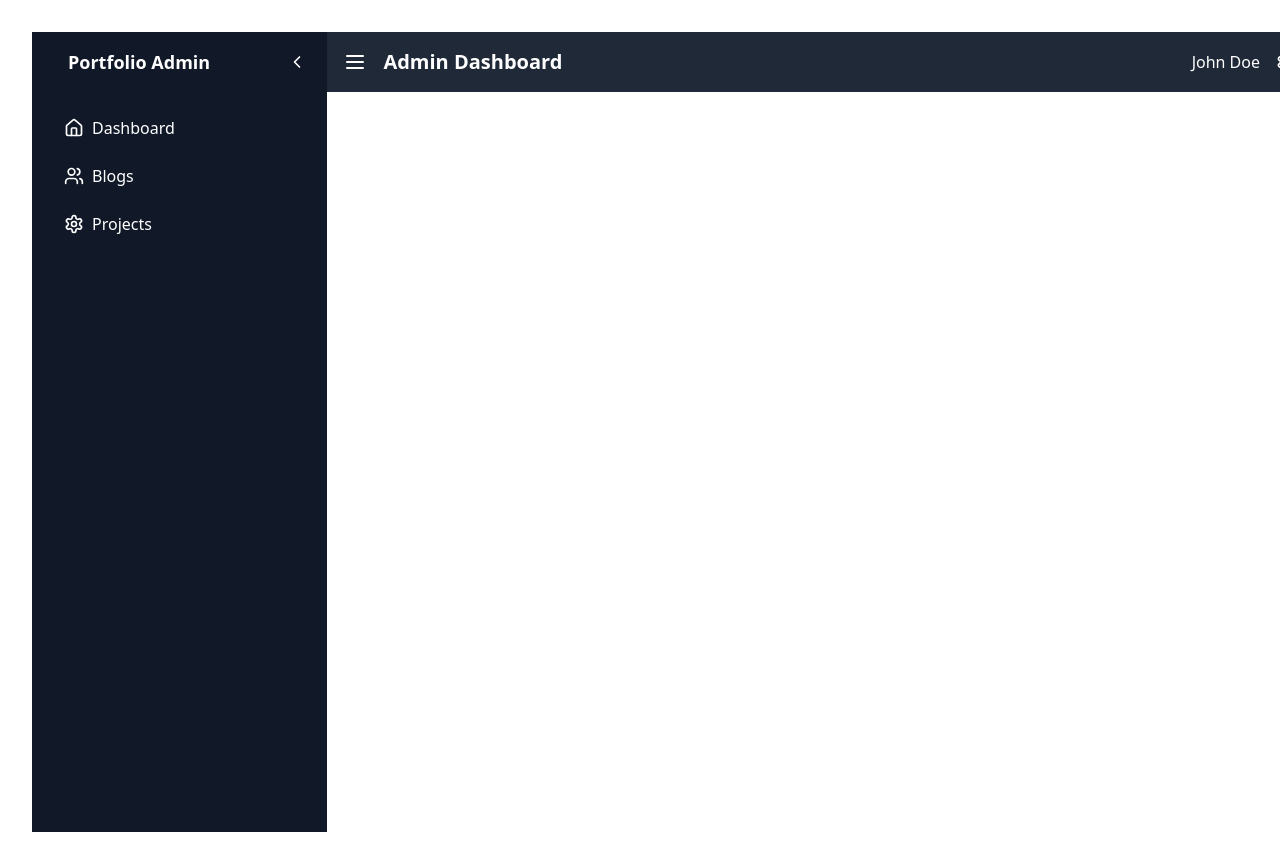
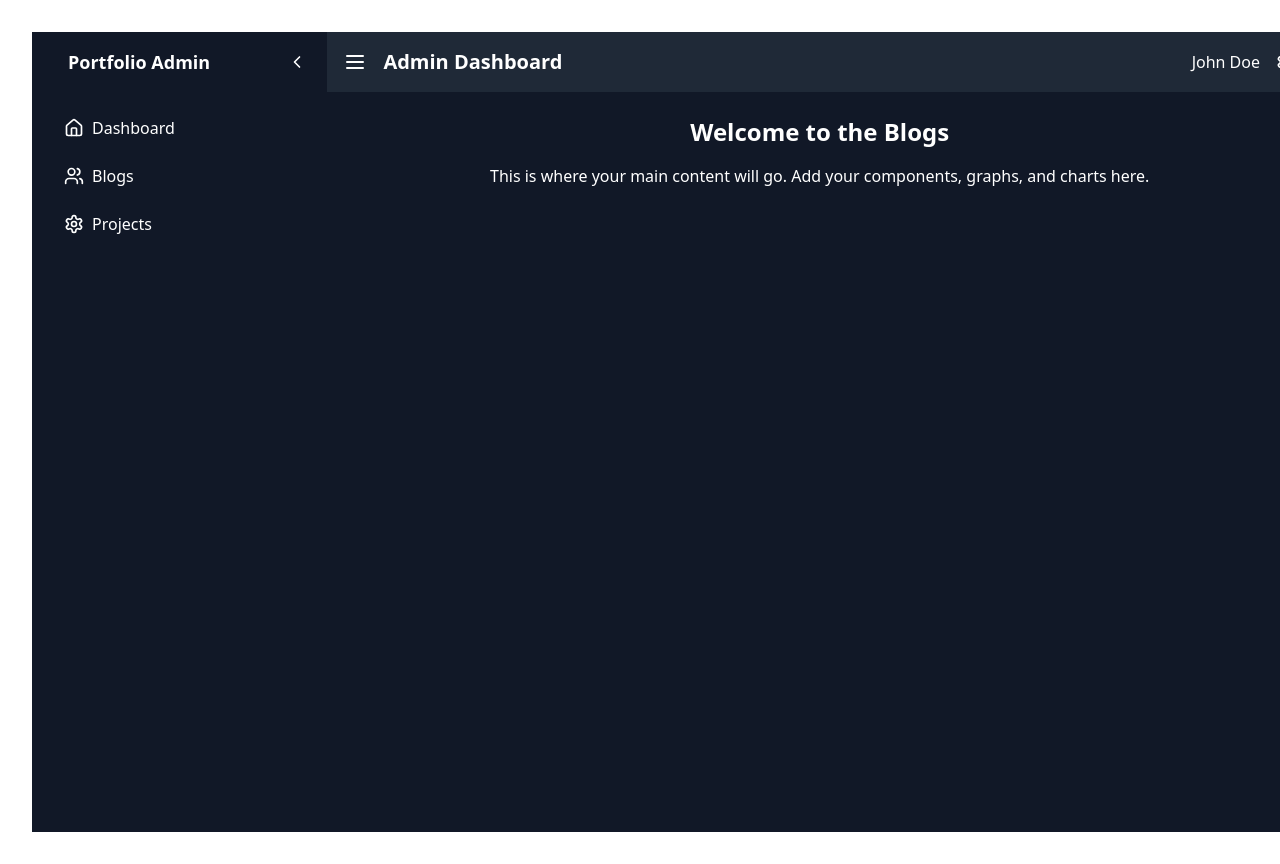
Before and after one commit to Karthikkk-24/PortfolioAdmin, a React (Vite) app: page /blogs in a window 1280 px wide. Shown: the top 864 px of the page. Built offline with nearby package versions, Linux system fonts and the light colour scheme; sample sign-in values are in the browser's storage.

Commit message:
Changes to Projects, Sidebar and Blogs

```diff
--- a/src/components/Sidebar.jsx
+++ b/src/components/Sidebar.jsx
@@ -30,7 +30,7 @@ export default function Sidebar({ isOpen, isCollapsed, toggleCollapse }) {
                     )}
                 </button>
             </div>
-            <ul className="mt-4 pl-3">
+            <ul className="mt-4">
                 <SidebarItem
                     icon={Home}
                     text="Dashboard"
--- a/src/components/SidebarItem.jsx
+++ b/src/components/SidebarItem.jsx
@@ -4,7 +4,7 @@ import { Link } from 'react-router-dom';
 
 export default function SidebarItem({ icon: Icon, text, isCollapsed, url }) {
     return (
-        <li className="mb-2">
+        <li className="mb-2 pl-3">
             <Link
                 to={url}
                 className="flex items-center p-2 rounded hover:bg-blue-700 transition-colors"
--- a/src/pages/Blogs.jsx
+++ b/src/pages/Blogs.jsx
@@ -1,9 +1,13 @@
-
-
 export default function Blogs() {
-  return (
-    <div>
-
-    </div>
-  )
+    return (
+        <div className="bg-gray-900 h-full w-full text-white p-6">
+            <h2 className="text-2xl font-bold mb-4">
+                Welcome to the Blogs
+            </h2>
+            <p>
+                This is where your main content will go. Add your components,
+                graphs, and charts here.
+            </p>
+        </div>
+    );
 }
--- a/src/pages/Projects.jsx
+++ b/src/pages/Projects.jsx
@@ -1,8 +1,13 @@
-
 export default function Projects() {
-  return (
-    <div>
-
-    </div>
-  )
+    return (
+        <div className="bg-gray-900 h-full w-full text-white p-6">
+            <h2 className="text-2xl font-bold mb-4">
+                Welcome to the Projects
+            </h2>
+            <p>
+                This is where your main content will go. Add your components,
+                graphs, and charts here.
+            </p>
+        </div>
+    );
 }
```
